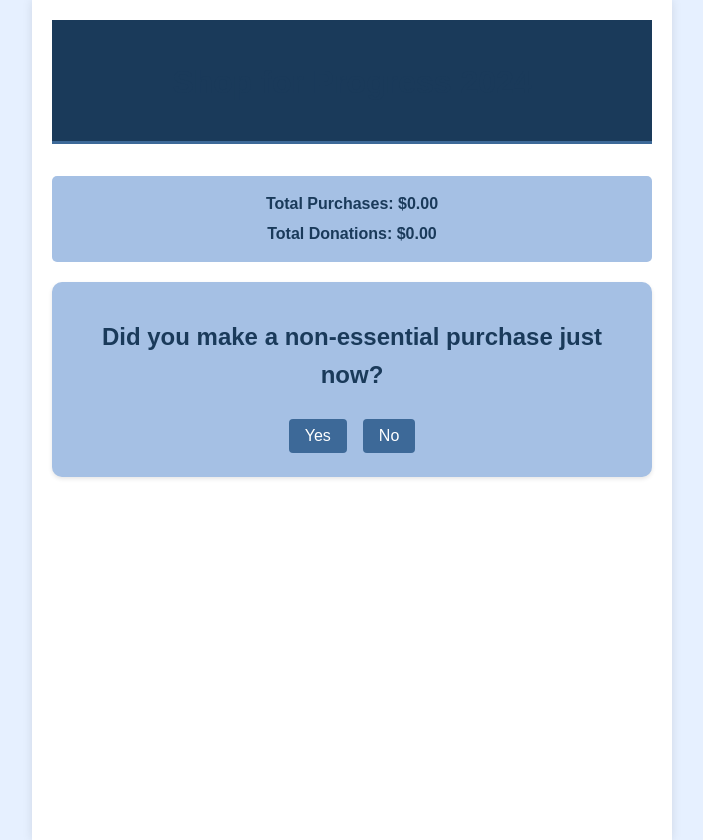
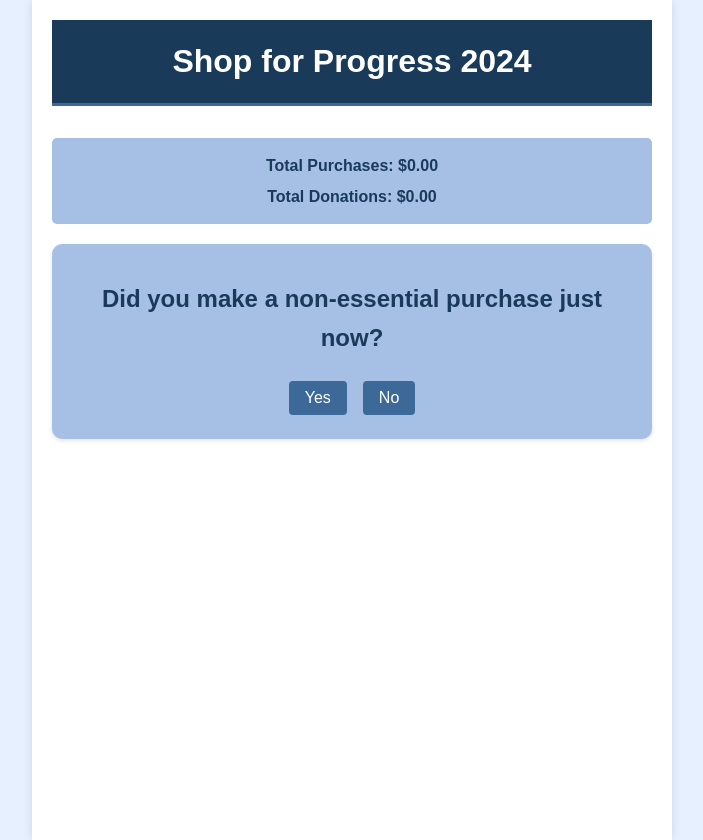
Before and after one commit to buko-juice/SpendForProgress, a React (Create React App) app: page / in a window 1280 px wide. Shown: the whole page, without its empty margins (288-991 px from the left). Built offline with nearby package versions, Linux system fonts and the light colour scheme.

Commit message:
Fix header text color for better readability

```diff
--- a/src/App.css
+++ b/src/App.css
@@ -27,11 +27,16 @@ body {
 
 .app-header {
   background-color: var(--dark-blue);
-  color: var(--white);
+  color: var(--white);  /* This ensures the text is white */
   text-align: center;
   padding: 1rem;
   margin-bottom: 2rem;
   border-bottom: 3px solid var(--medium-blue);
+}
+
+.app-header h1 {
+  color: var(--white);  /* This specifically targets the h1 in the header */
+  margin: 0;  /* Remove default margin */
 }
 
 h1, h2, h3 {
```
